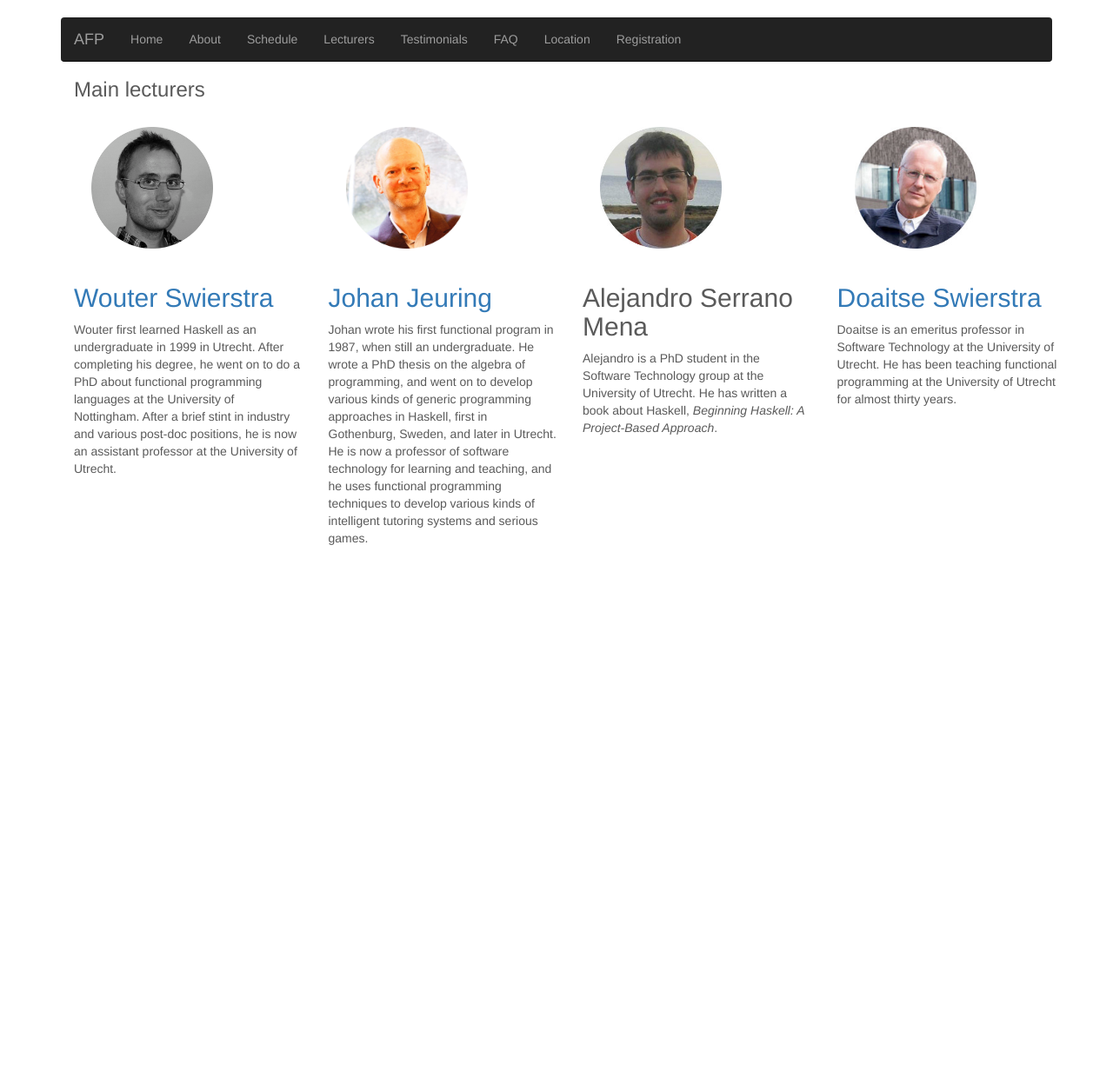
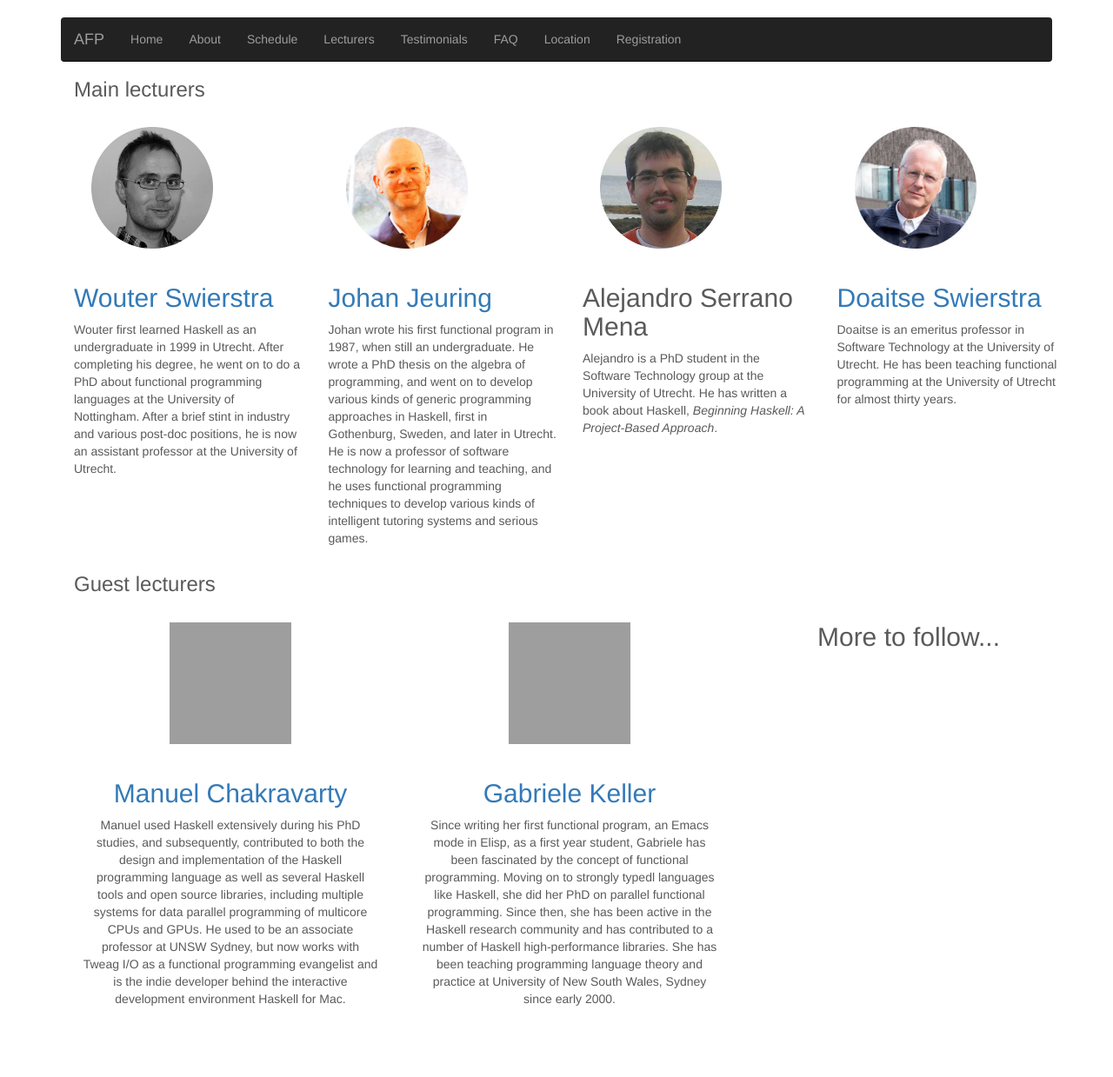
Before and after one commit to uu-afp/uu-afp.github.io, a Jekyll site: the page built from lecturers.html, in a window 1280 px wide. Shown: the whole page at 87% size. Built offline with Jekyll 4.4.1, drawn with Linux system fonts in a browser that asks for light colours; nearby versions of some CDN libraries; before the commit the page ends 900 px from its top, so only the background shows below that; grey boxes are pictures that could not be loaded.

Commit message:
Added Manuel & Gabriele to list of lecturers.

```diff
--- a/lecturers.html
+++ b/lecturers.html
@@ -68,8 +68,58 @@ layout: default
       thirty years.</p>
     </div><!-- /.col-lg-3 -->
 
+  </div><!-- /.row -->
+
+  <h3>Guest lecturers</h3>
+
+
+    <div class="row">
+    <div class="col-lg-4">
+      <img src=
+      "img/manuel.png"
+      alt="Manuel" width="140" height="140" class=
+      "profile-img">
+
+      <h2><a href="https://www.cse.unsw.edu.au/~chak/">Manuel Chakravarty</a></h2>
+
+      <p>Manuel used Haskell extensively during his PhD studies, and
+      subsequently, contributed to both the design and implementation
+      of the Haskell programming language as well as several Haskell
+      tools and open source libraries, including multiple systems for
+      data parallel programming of multicore CPUs and GPUs. He used to
+      be an associate professor at UNSW Sydney, but now works with
+      Tweag I/O as a functional programming evangelist and is the
+      indie developer behind the interactive development environment
+      Haskell for Mac.</p>
+    </div><!-- /.col-lg-3 -->
+
+    <div class="col-lg-4">
+      <img src="img/gabriele.png" alt="Gabriele Keller" width="140"
+      height="140" class="profile-img">
+
+      <h2><a href="https://www.cse.unsw.edu.au/~keller/">Gabriele Keller</a></h2>
+
+      <p>
+        Since writing her first functional program, an Emacs mode in
+        Elisp, as a first year student, Gabriele has been fascinated
+        by the concept of functional programming. Moving on to
+        strongly typedl languages like Haskell, she did her PhD on
+        parallel functional programming. Since then, she has been
+        active in the Haskell research community and has contributed
+        to a number of Haskell high-performance libraries. She has
+        been teaching programming language theory and practice at
+        University of New South Wales, Sydney since early 2000.
+	</p>
+    </div><!-- /.col-lg-3 -->
+
+    <div class="col-lg-4">
+      <h2>More to follow...</h2>
+
+    </div><!-- /.col-lg-3 -->
+
 
   </div><!-- /.row -->
 
 
+
 </div>
```
